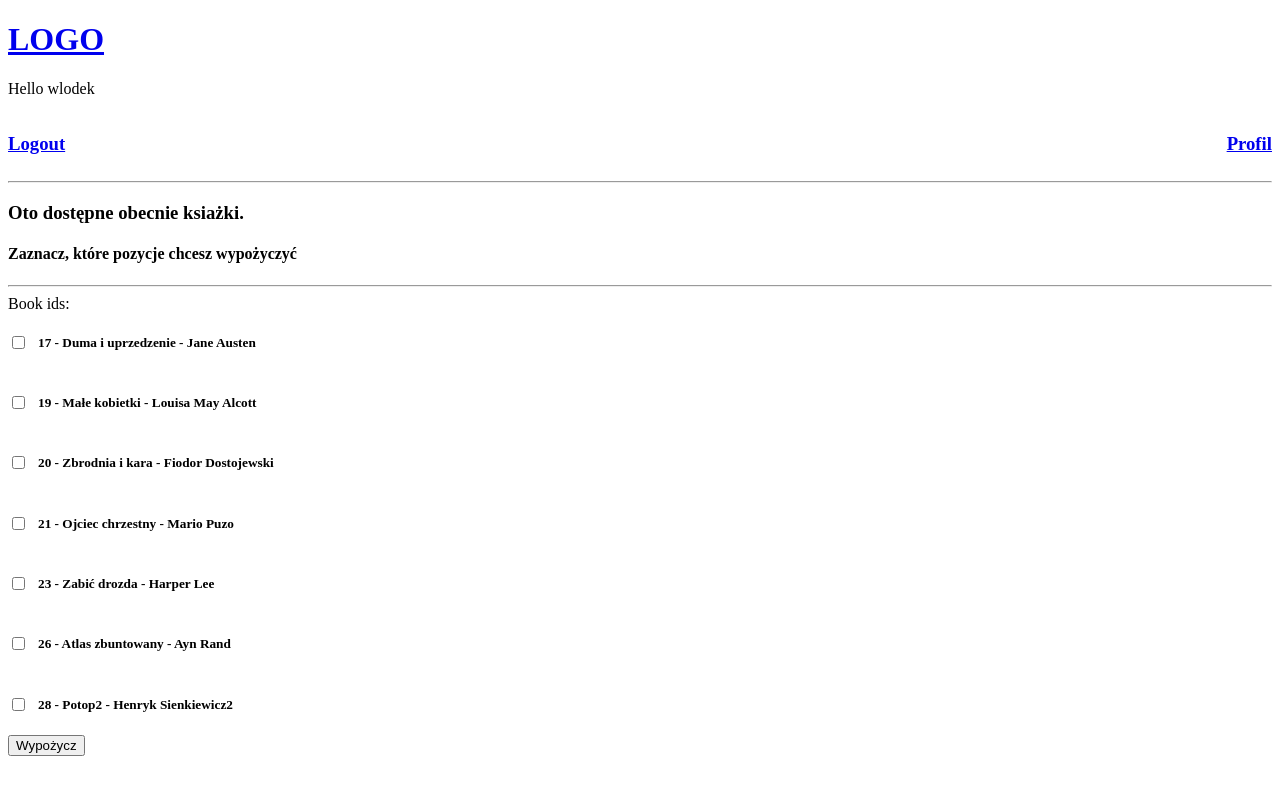
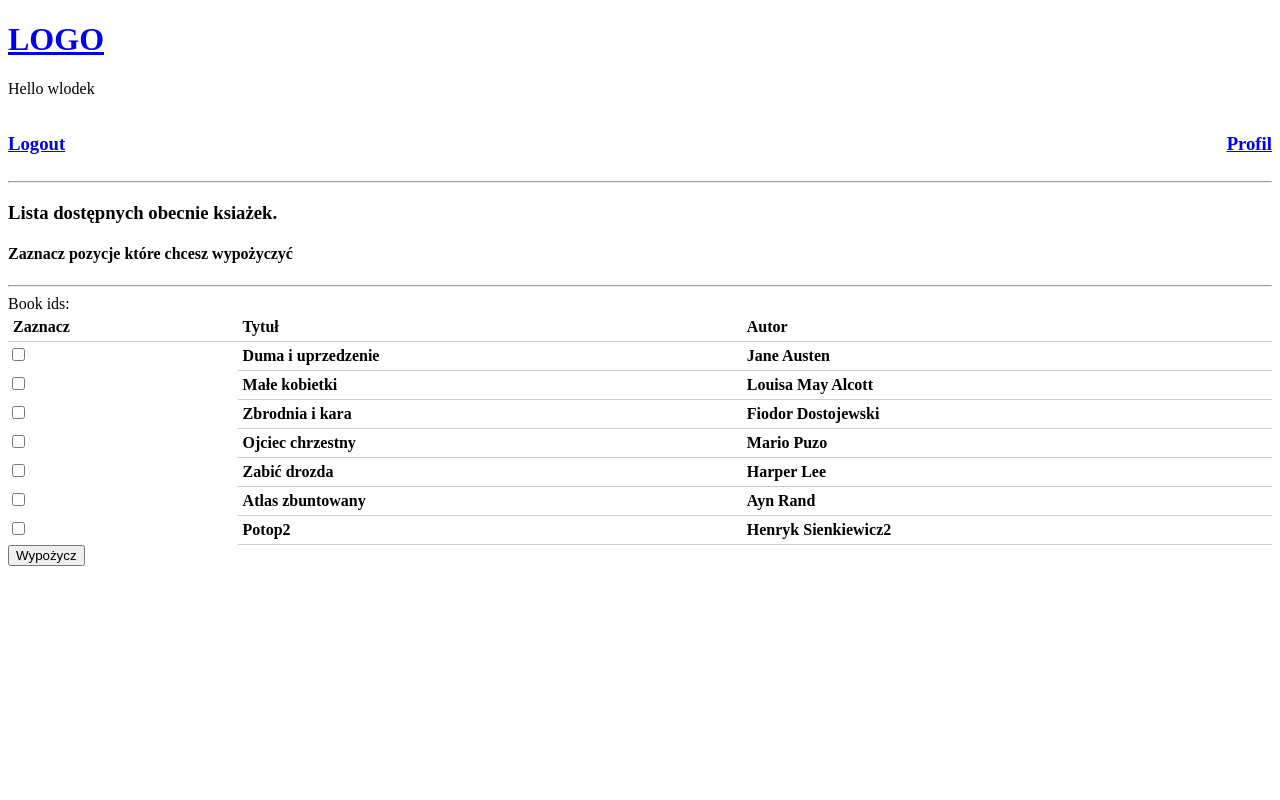
Before and after one commit to LWlodek/wypozyczalnia_ksiazek, a Django app: page /borrow/ in a window 1280 px wide. Run offline with Django 4.2, Linux system fonts and the light colour scheme; a user stored in the database is signed in; data comes from the database, SQL or seed files in the repository; both versions use the stored data as it was after the commit.

```diff
--- a/base/forms.py
+++ b/base/forms.py
@@ -5,7 +5,7 @@ from .models import Book
 class BookForm(forms.ModelForm):
     class Meta:
         model = Book
-        fields = ['title', 'author', 'availability',]
+        fields = ['title', 'author', 'availability', ]
 
 
 class BorrowForm(forms.Form):
--- a/base/models.py
+++ b/base/models.py
@@ -13,8 +13,9 @@ class Book(models.Model):
     def __str__(self):
         return self.title
 
-# czas pokazuje ze strefy innej niż Polska, do skorygowania
+# czas pokazuje ze strefy innej niż Polska, do skorygowania, dodany klucz identyfikacyjny
 class BorrowedBook(models.Model):
+    id = models.AutoField(primary_key=True)
     user = models.ForeignKey(User, on_delete=models.SET_NULL, null=True, related_name='books_borrowed')
     book = models.ForeignKey(Book, on_delete=models.SET_NULL, null=True, related_name='borrowed_books')
     borrowed_date = models.DateTimeField(auto_now_add=True)
--- a/base/templates/base/borrow.html
+++ b/base/templates/base/borrow.html
@@ -3,37 +3,49 @@
 {% block content %}
 
 <style>
-    .book-item {
-        display: flex;
-        align-items: center;
+
+    .book-table {
+        display: table;
+        width: 100%;
     }
 
-    .book-checkbox {
-        margin-right: 10px;
+    .book-row {
+        display: table-row;
+    }
+
+    .book-cell {
+        display: table-cell;
+        padding: 5px;
+        border-bottom: 1px solid #ccc;
+        font-weight: bold;
     }
 </style>
 
-<!--#następnie zmiana availability na false,-->
 <div>
-    <h3>Oto dostępne obecnie ksiażki. </h3>
-    <h4>Zaznacz, które pozycje chcesz wypożyczyć</h4>
+    <h3>Lista dostępnych obecnie ksiażek. </h3>
+    <h4>Zaznacz pozycje które chcesz wypożyczyć</h4>
     <hr>
 
     <form method="post">
         {% csrf_token %}
         {{ form }}
-
-        {% for book in books %}
-        <div class="book-item">
-            <div class="book-checkbox">
-                <input type="checkbox" name="book_ids" value="{{ book.id }}">
+        <div class="book-table">
+            <div class="book-row">
+                <div class="book-cell">Zaznacz</div>
+                <div class="book-cell">Tytuł</div>
+                <div class="book-cell">Autor</div>
             </div>
-            <h5>{{ book.id }} - {{ book.title }} - {{ book.author }}</h5>
+            {% for book in books %}
+            <div class="book-row">
+                <div class=book-cell"><input type="checkbox" name="book_ids"
+                                             value="{{ book.id }}"></div>
+                <div class="book-cell">{{book.title}}</div>
+                <div class="book-cell">{{book.author}}</div>
+            </div>
+            {% empty %}
+                <p>Brak dostępnych książek.</p>
+            {% endfor %}
         </div>
-        {% empty %}
-            <p>Brak dostępnych książek.</p>
-        {% endfor %}
-
         <div>
             <button type="submit">Wypożycz</button>
         </div>
--- a/base/views.py
+++ b/base/views.py
@@ -7,6 +7,7 @@ from django.contrib.auth.forms import UserCreationForm
 from django.contrib import messages
 from .models import Book, BorrowedBook
 from .forms import BookForm, BorrowForm
+from datetime import datetime
 
 
 def loginPage(request):
@@ -90,7 +91,6 @@ def borrow(request):
                 book.availability = False
                 borrowed_book = BorrowedBook.objects.create(user=user, book=book)
                 book.save()
-                book.save()
                 borrowed_book.save()
 
             return redirect('profile')
@@ -110,10 +110,37 @@ def add_book(request):
     return render(request, 'base/add_book.html', {'form': form})
 
 
+#pozyczenie ksiazki zaciaga razem z historią, dubluje wyniki
 @login_required
 def return_book(request):
-    context = {}
-    return render(request, 'base/return_book.html', context)
+    user = request.user
+    borrowed_books = BorrowedBook.objects.filter(user=user, book__availability=False)
+
+    choices = [(book.id, f'{book.id} - {book.book.title} - {book.book.author}') for book in borrowed_books] #?
+    form = BorrowForm(initial={'book_ids': [str(book.id) for book in borrowed_books]})
+
+    if request.method == 'POST':
+        form = BorrowForm(request.POST)
+        form.fields['book_ids'].choices = choices  # Aktualizacja dostępnych wyborów w formularzu
+
+        if form.is_valid():
+            book_ids = form.cleaned_data['book_ids']
+            returned_date = datetime.now()
+
+            for book_id in book_ids:
+                borrowed_book = BorrowedBook.objects.get(user=user, id=book_id)
+                borrowed_book.returned_date = returned_date
+                borrowed_book.save()
+                borrowed_book.book.user = None
+                borrowed_book.book.availability = True
+                borrowed_book.book.save()
+
+            return redirect('profile')
+        else:
+            form = BorrowForm(initial={'book_ids': [str(book.id) for book in borrowed_books]})
+
+    return render(request, 'base/return_book.html', {'user': user,
+                                                     'books': borrowed_books, 'form': form})
 
 
 def book_list(request):
```
Also changed, not shown: base/templates/base/home.html (+10 -1 lines), base/templates/base/profile.html (+12 -2 lines), base/templates/base/return_book.html (+78 -1 lines), base/migrations/0010_alter_borrowedbook_id_and_more.py (added), db.sqlite3.
